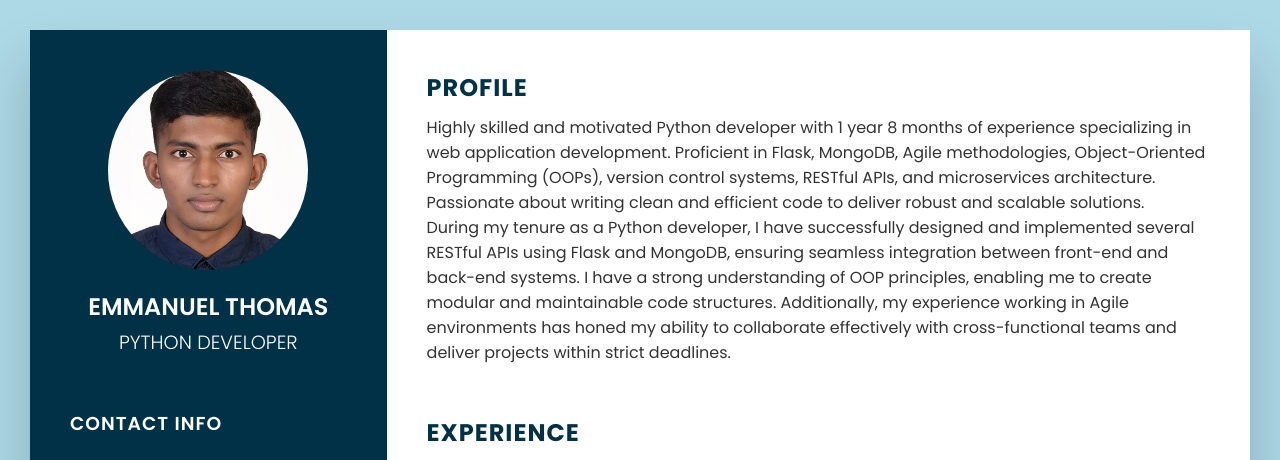
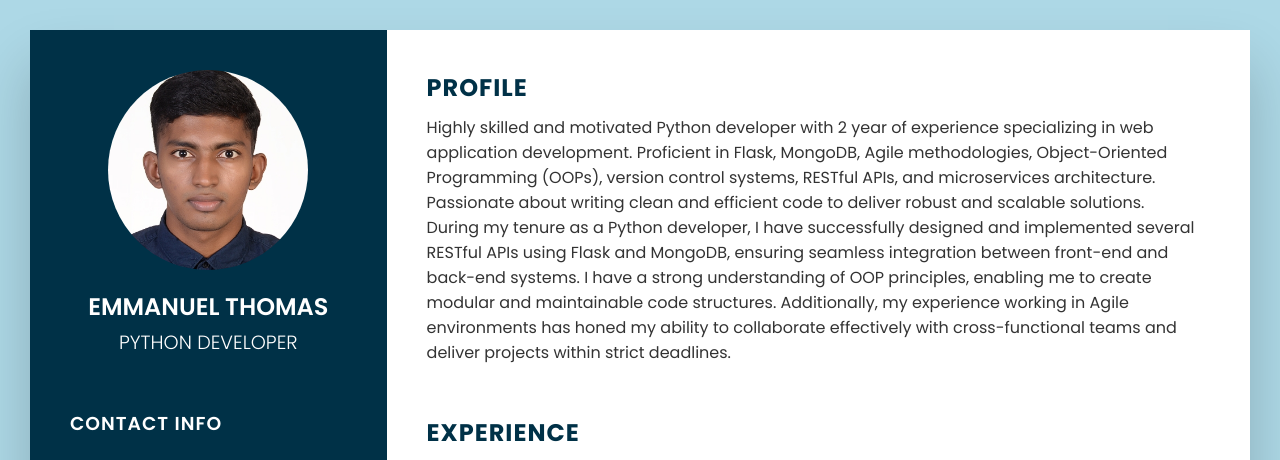
Before and after one commit to Emmanuel-thomas/My-Resume, a plain HTML site: page index.html in a window 1280 px wide. Shown: the top 460 px of the page. Drawn offline with Linux system fonts and the light colour scheme; a script that the page names is missing.

Commit message:
Update index.html

```diff
--- a/index.html
+++ b/index.html
@@ -133,7 +133,7 @@
         <div class="right_side">
             <div class="about">
                 <h2 class="title2">Profile</h2>
-                <p>Highly skilled and motivated Python developer with 1 year 8 months of experience specializing in web application development. Proficient in Flask, MongoDB, Agile methodologies, Object-Oriented Programming (OOPs), version control systems, RESTful APIs, and microservices architecture. Passionate about writing clean and efficient code to deliver robust and scalable solutions.</p>
+                <p>Highly skilled and motivated Python developer with 2 year of experience specializing in web application development. Proficient in Flask, MongoDB, Agile methodologies, Object-Oriented Programming (OOPs), version control systems, RESTful APIs, and microservices architecture. Passionate about writing clean and efficient code to deliver robust and scalable solutions.</p>
 
 <p>During my tenure as a Python developer, I have successfully designed and implemented several RESTful APIs using Flask and MongoDB, ensuring seamless integration between front-end and back-end systems. I have a strong understanding of OOP principles, enabling me to create modular and maintainable code structures. Additionally, my experience working in Agile environments has honed my ability to collaborate effectively with cross-functional teams and deliver projects within strict deadlines.</p>
             </div>
```
